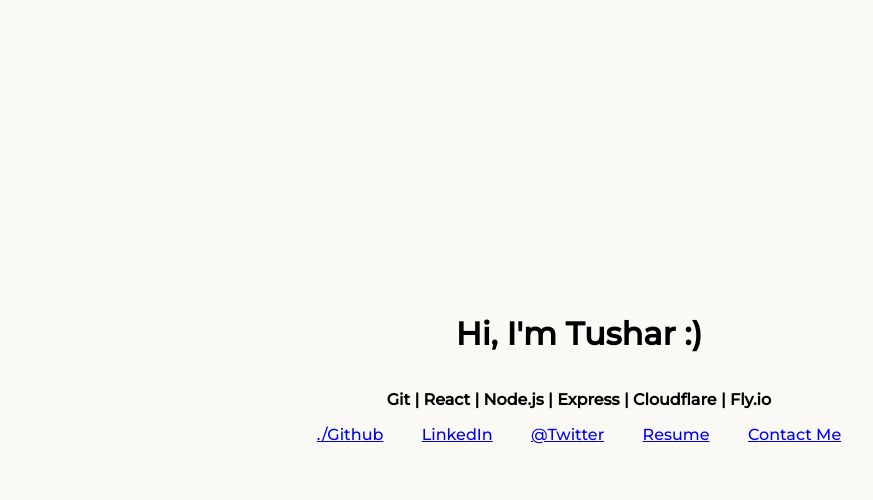
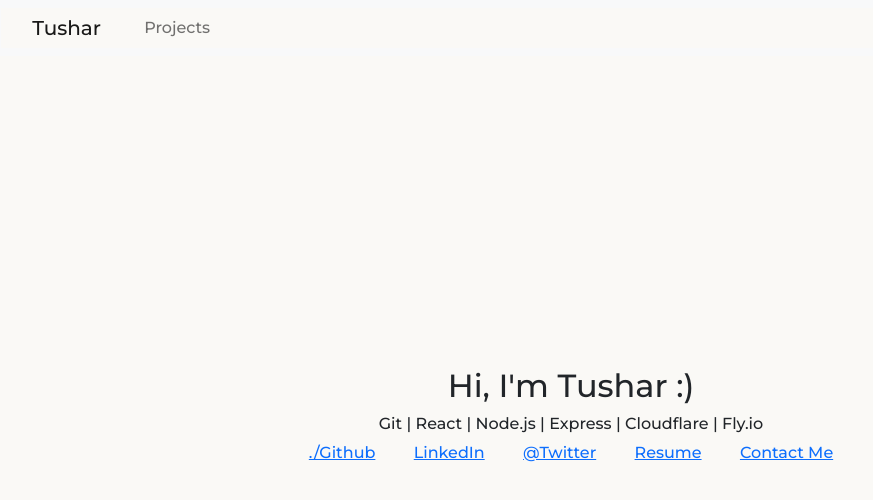
Before and after one commit to reddygtvs/homepage, a React (Create React App) app: page / in a window 1280 px wide. Shown: the top 500 px of the page, without its empty margins (69-942 px from the left). Built offline with nearby package versions, Linux system fonts and the light colour scheme.

Commit message:
added navbar template

```diff
--- a/package.json
+++ b/package.json
@@ -6,7 +6,9 @@
     "@testing-library/jest-dom": "^5.16.5",
     "@testing-library/react": "^13.4.0",
     "@testing-library/user-event": "^13.5.0",
+    "bootstrap": "^5.2.3",
     "react": "^18.2.0",
+    "react-bootstrap": "^2.6.0",
     "react-dom": "^18.2.0",
     "react-scripts": "5.0.1",
     "web-vitals": "^2.1.4"
--- a/public/index.html
+++ b/public/index.html
@@ -9,6 +9,7 @@
       href="https://fonts.googleapis.com/css2?family=Montserrat:wght@500&display=swap"
       rel="stylesheet"
     />
+
     <meta name="viewport" content="width=device-width, initial-scale=1" />
     <meta name="theme-color" content="#000000" />
     <meta name="description" content="Tushar's homepage" />
--- a/src/App.css
+++ b/src/App.css
@@ -1,3 +1,4 @@
+@import "bootstrap/dist/css/bootstrap.css";
 body,
 html {
   font-family: "Montserrat", sans-serif;
--- a/src/App.js
+++ b/src/App.js
@@ -1,8 +1,16 @@
 import "./App.css";
 import pdf from "./pdf/tushar-resume.pdf";
+import bootstrap from "bootstrap";
+import BasicExample from "./BasicExample";
+import Button from "react-bootstrap/Button";
 
 const App = () => {
   return (
+    <div>
+      <div id="navbar">
+        <BasicExample />
+      </div>
+
       <div id="control" className="App">
         <div className="horizon">
           <h1>
@@ -57,6 +65,7 @@
           </a>
         </div>
       </div>
+    </div>
   );
 };
 
--- /dev/null
+++ b/src/BasicExample.js
@@ -0,0 +1,22 @@
+import Container from "react-bootstrap/Container";
+import Nav from "react-bootstrap/Nav";
+import Navbar from "react-bootstrap/Navbar";
+import NavDropdown from "react-bootstrap/NavDropdown";
+
+function BasicExample() {
+  return (
+    <Navbar bg="light" expand="lg">
+      <Container>
+        <Navbar.Brand href="/home">Tushar</Navbar.Brand>
+        <Navbar.Toggle aria-controls="basic-navbar-nav" />
+        <Navbar.Collapse id="basic-navbar-nav">
+          <Nav className="me-auto">
+            <Nav.Link href="">Projects</Nav.Link>
+          </Nav>
+        </Navbar.Collapse>
+      </Container>
+    </Navbar>
+  );
+}
+
+export default BasicExample;
```
Also changed, not shown: 1 other file (tests, documents, lock files or other folders). Lines whose indentation alone changed are shown as unchanged.
